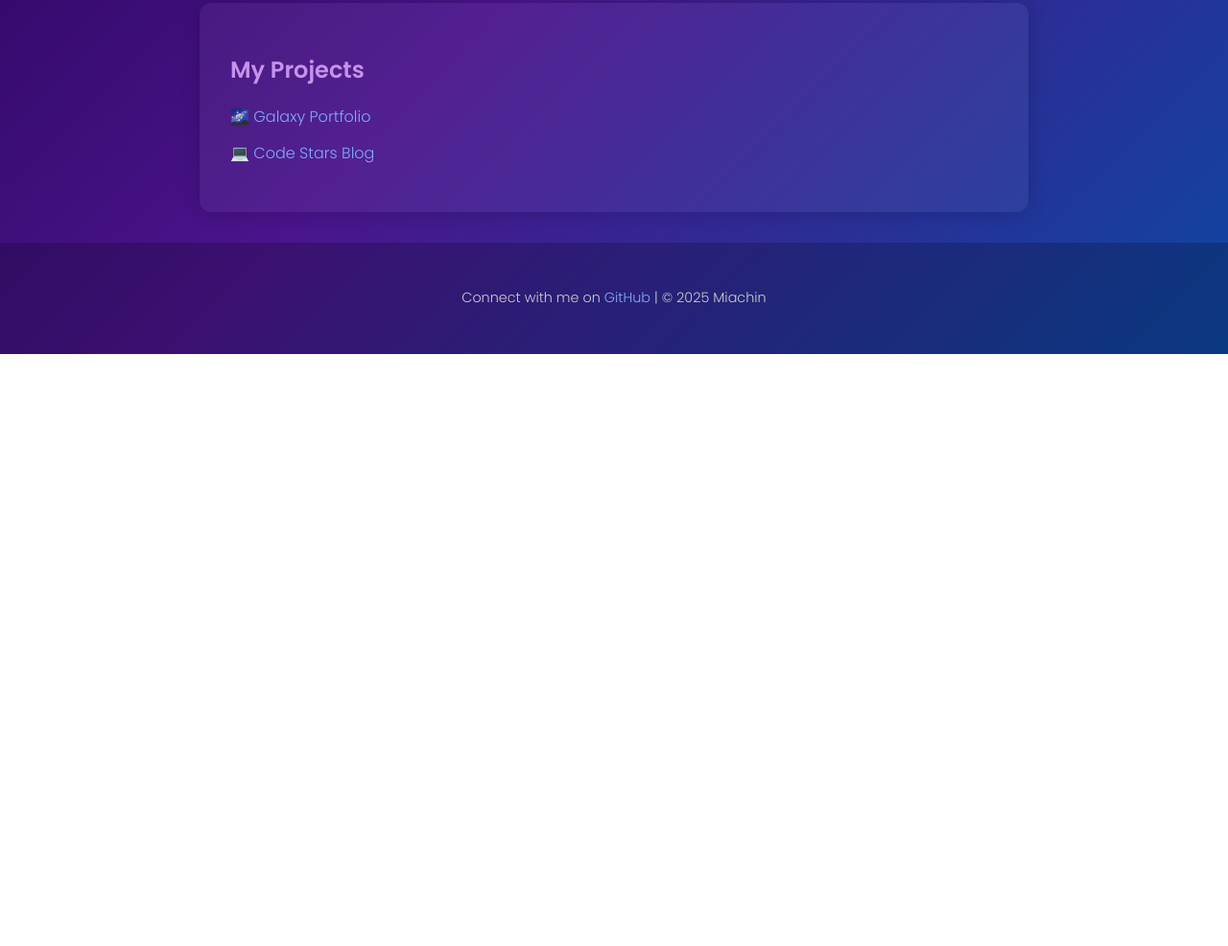
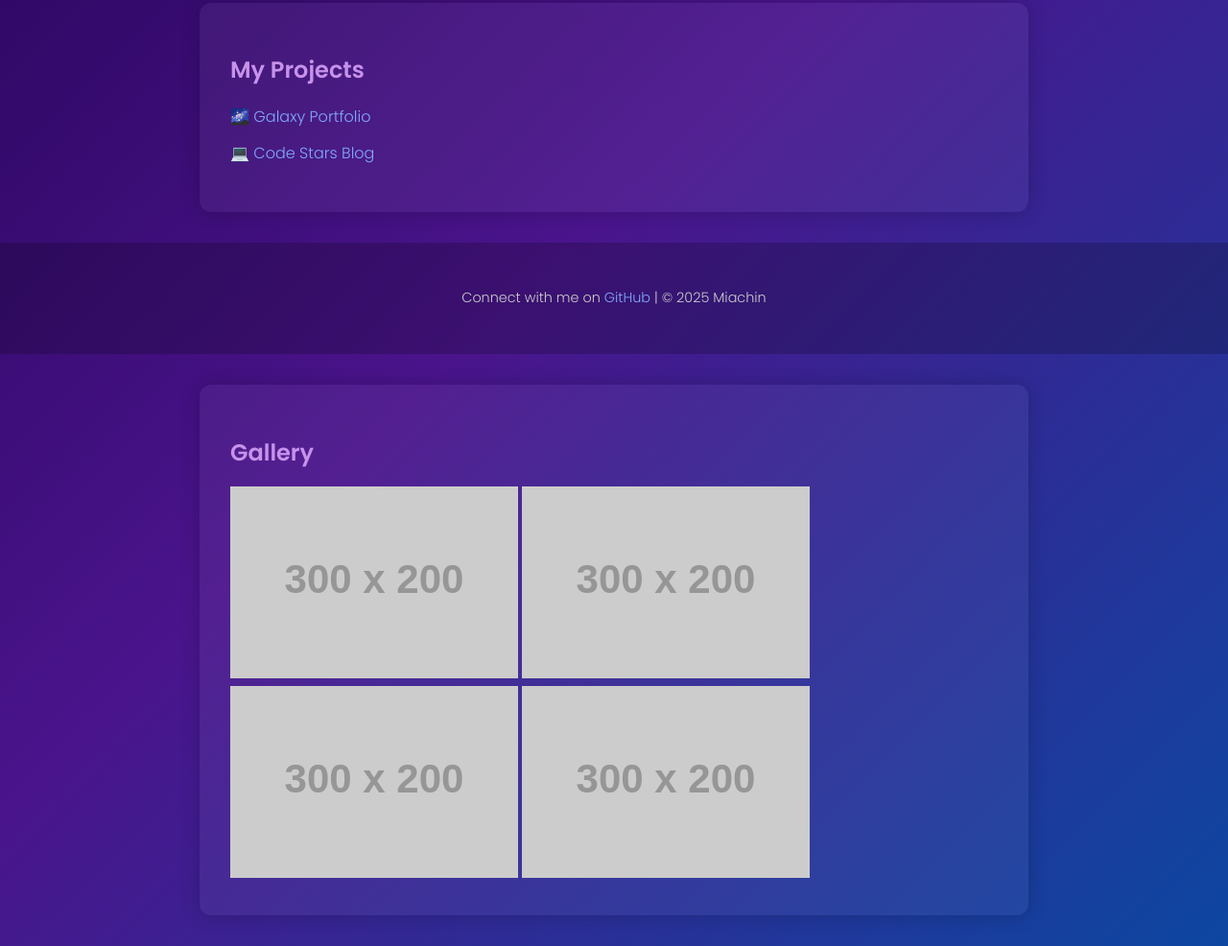
Before and after one commit to miachin/miachin.github.io, a plain HTML site: page index.html in a window 1280 px wide. Shown: the part 573-1559 px from the top of the page at 96% size. Before the commit the page ends 942 px from the top, so only its background shows below. Drawn offline with nearby package versions, Linux system fonts and the light colour scheme.

Commit message:
Update index.html

```diff
--- a/index.html
+++ b/index.html
@@ -34,5 +34,14 @@
 <script>
   AOS.init();
 </script>
+  <section class="gallery" data-aos="fade-up">
+  <h2>Gallery</h2>
+  <div class="gallery-grid">
+    <img src="https://via.placeholder.com/300x200?text=Project+1" alt="Project 1">
+    <img src="https://via.placeholder.com/300x200?text=Project+2" alt="Project 2">
+    <img src="https://via.placeholder.com/300x200?text=Project+3" alt="Project 3">
+    <img src="https://via.placeholder.com/300x200?text=Project+4" alt="Project 4">
+  </div>
+</section>
 </body>
 </html>
```
